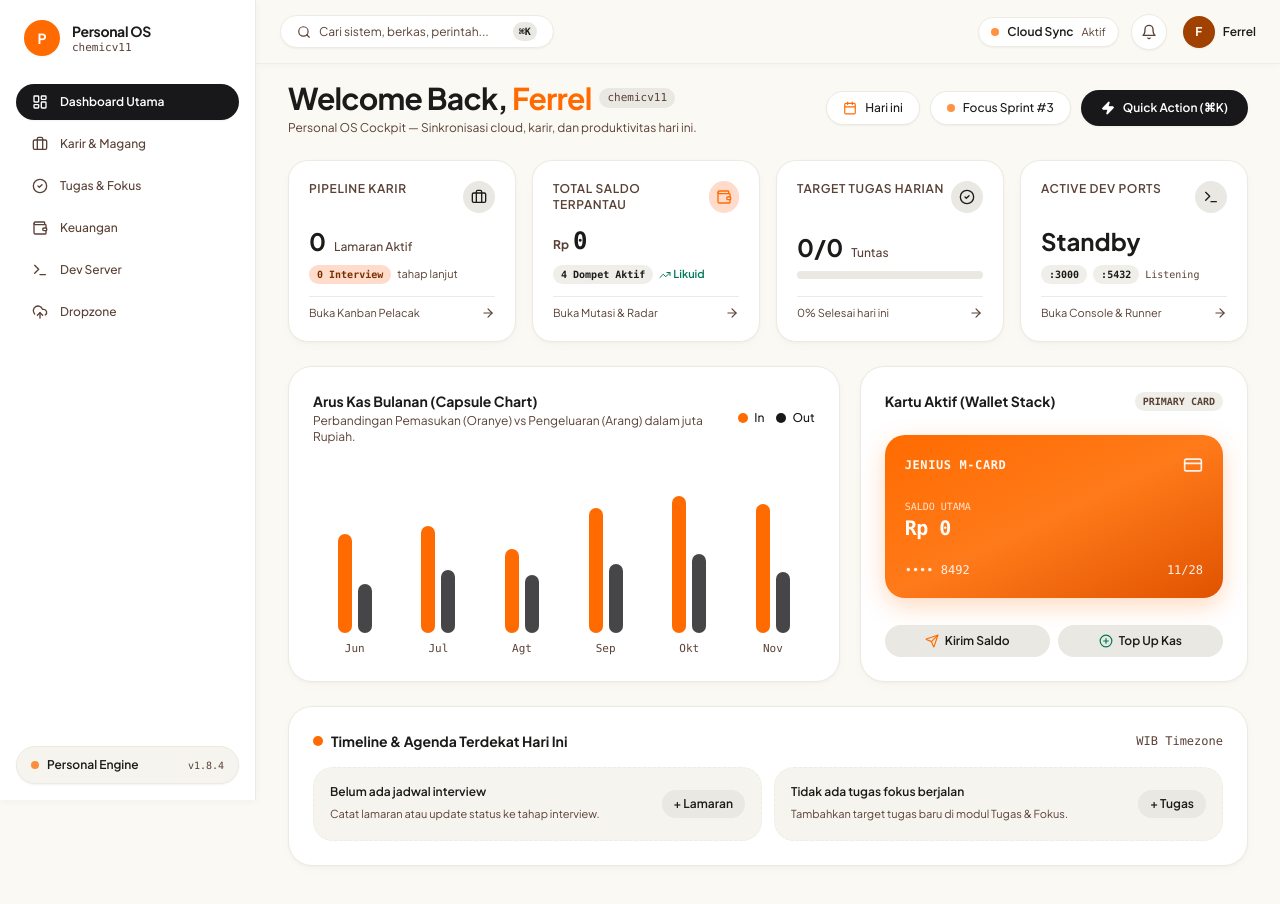
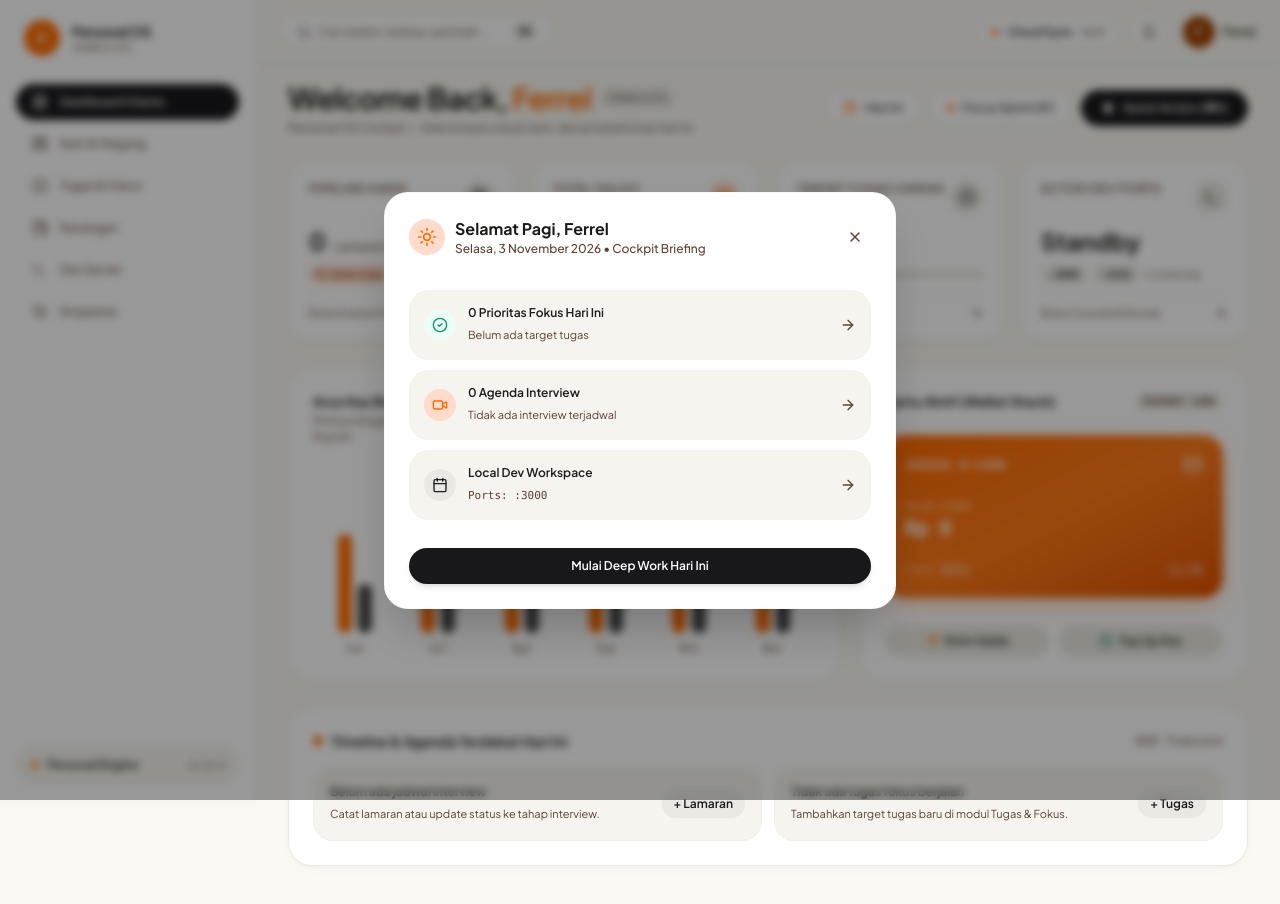
Before and after one commit to FerrelHD/chemicvll, a Next.js app: page / in a window 1280 px wide. Shown: the top 904 px of the page. Built offline with nearby package versions, Linux system fonts and the light colour scheme.

Commit message:
feat(productivity): implement daily morning briefing and automatic P1 task rollover

```diff
--- a/src/app/page.tsx
+++ b/src/app/page.tsx
@@ -1,21 +1,52 @@
 'use client';
 
-import React, { useState } from 'react';
+import React, { useState, useEffect } from 'react';
 import { Sidebar } from '@/components/layout/Sidebar';
 import { Header } from '@/components/layout/Header';
 import { MobileNav } from '@/components/layout/MobileNav';
 import { DashboardCockpit } from '@/components/dashboard/DashboardCockpit';
+import { DailyBriefingModal } from '@/components/dashboard/DailyBriefingModal';
 import { CareerKanban } from '@/components/career/CareerKanban';
 import { TaskManager } from '@/components/tasks/TaskManager';
 import { FinanceManager } from '@/components/finance/FinanceManager';
 import { DevMissionControl } from '@/components/dev/DevMissionControl';
 import { DropzonePanel } from '@/components/dropzone/DropzonePanel';
 import { CommandBar } from '@/components/cmd/CommandBar';
+import { useTaskStore } from '@/stores/useTaskStore';
 
 export default function HomePage() {
   const [activeTab, setActiveTab] = useState('dashboard');
   const [isMobileMenuOpen, setIsMobileMenuOpen] = useState(false);
   const [notice, setNotice] = useState<string | null>(null);
+  const [isBriefingOpen, setIsBriefingOpen] = useState(false);
+  const [rolledOverCount, setRolledOverCount] = useState(0);
+  const executeDailyRollover = useTaskStore((state) => state.executeDailyRollover);
+
+  useEffect(() => {
+    try {
+      const todayStr = new Date().toISOString().split('T')[0];
+      const lastDate = localStorage.getItem('personal_os_last_briefing');
+      if (todayStr !== lastDate) {
+        const res = executeDailyRollover(todayStr, lastDate);
+        if (res.shouldBrief) {
+          setRolledOverCount(res.rolledOverCount);
+          setIsBriefingOpen(true);
+        }
+      }
+    } catch {
+      // In case localStorage is blocked in private browsing
+    }
+  }, [executeDailyRollover]);
+
+  const handleDismissBriefing = () => {
+    try {
+      const todayStr = new Date().toISOString().split('T')[0];
+      localStorage.setItem('personal_os_last_briefing', todayStr);
+    } catch {
+      // Ignore
+    }
+    setIsBriefingOpen(false);
+  };
 
   const showNotification = (msg: string) => {
     setNotice(msg);
@@ -56,6 +87,14 @@ export default function HomePage() {
         {/* Global Command Bar Modal */}
         <CommandBar onNavigate={setActiveTab} onShowNotice={showNotification} />
 
+        {/* Automated Daily Morning Briefing Modal */}
+        <DailyBriefingModal
+          isOpen={isBriefingOpen}
+          rolledOverCount={rolledOverCount}
+          onDismiss={handleDismissBriefing}
+          onNavigate={setActiveTab}
+        />
+
         {/* Main Content Area */}
         <main className="flex-1 w-full pt-20 px-4 md:px-8 pb-24 lg:pb-12 max-w-7xl">
           {activeTab === 'dashboard' && (
--- /dev/null
+++ b/src/components/dashboard/DailyBriefingModal.tsx
@@ -0,0 +1,168 @@
+'use client';
+
+import React from 'react';
+import { useCareerStore } from '@/stores/useCareerStore';
+import { useTaskStore } from '@/stores/useTaskStore';
+import { useDevStore } from '@/stores/useDevStore';
+import { Sun, CheckCircle2, Video, Calendar, ArrowRight, X } from 'lucide-react';
+
+interface DailyBriefingModalProps {
+  isOpen: boolean;
+  rolledOverCount: number;
+  onDismiss: () => void;
+  onNavigate: (tab: string) => void;
+}
+
+export function DailyBriefingModal({
+  isOpen,
+  rolledOverCount,
+  onDismiss,
+  onNavigate,
+}: DailyBriefingModalProps) {
+  const careerItems = useCareerStore((state) => state.items);
+  const tasks = useTaskStore((state) => state.tasks);
+  const projects = useDevStore((state) => state.projects);
+
+  if (!isOpen) return null;
+
+  const todayStr = new Date().toLocaleDateString('id-ID', {
+    weekday: 'long',
+    day: 'numeric',
+    month: 'long',
+    year: 'numeric',
+  });
+
+  const interviewItems = careerItems.filter((i) => i.stage === 'interview');
+  const activeFocusTasks = tasks.filter((t) => t.is_daily_focus && t.status !== 'done');
+  const activePorts = projects.map((p) => `:${p.default_port}`).join(', ');
+
+  return (
+    <div className="fixed inset-0 z-50 flex items-center justify-center p-4 bg-black/40 backdrop-blur-sm animate-in fade-in">
+      <div className="bg-surface-container-lowest rounded-3xl border border-outline/30 shadow-2xl max-w-lg w-full p-6 space-y-5">
+
+        {/* Header */}
+        <div className="flex items-center justify-between pb-3 border-b border-outline/20">
+          <div className="flex items-center gap-2.5">
+            <div className="w-9 h-9 rounded-full bg-primary-fixed flex items-center justify-center text-primary-container">
+              <Sun className="w-5 h-5" />
+            </div>
+            <div>
+              <h3 className="font-bold text-base text-on-surface">
+                Selamat Pagi, Ferrel
+              </h3>
+              <p className="text-xs text-on-surface-variant font-medium">
+                {todayStr} • Cockpit Briefing
+              </p>
+            </div>
+          </div>
+          <button
+            type="button"
+            onClick={onDismiss}
+            className="w-8 h-8 rounded-full hover:bg-surface-container-high flex items-center justify-center text-on-surface-variant hover:text-on-surface transition"
+          >
+            <X className="w-4 h-4" />
+          </button>
+        </div>
+
+        {/* Rollover Notification Banner */}
+        {rolledOverCount > 0 && (
+          <div className="p-3 rounded-2xl bg-primary-fixed/40 border border-primary-container/20 flex items-center gap-2.5 text-xs text-on-surface">
+            <span className="w-2 h-2 rounded-full bg-primary-container animate-pulse flex-shrink-0" />
+            <p>
+              <strong>{rolledOverCount} tugas P1</strong> dari hari sebelumnya otomatis di-rollover ke <em>Daily Focus</em> hari ini.
+            </p>
+          </div>
+        )}
+
+        {/* 3 Bento Briefing Blocks */}
+        <div className="space-y-2.5">
+          {/* Block 1: Daily Focus Tasks */}
+          <div
+            onClick={() => {
+              onNavigate('tasks');
+              onDismiss();
+            }}
+            className="p-3.5 rounded-2xl bg-surface-container-low border border-outline/20 hover:border-outline/40 transition cursor-pointer flex items-center justify-between group"
+          >
+            <div className="flex items-center gap-3">
+              <div className="w-8 h-8 rounded-full bg-emerald-50 text-emerald-600 flex items-center justify-center">
+                <CheckCircle2 className="w-4 h-4" />
+              </div>
+              <div>
+                <span className="font-semibold text-xs text-on-surface block">
+                  {activeFocusTasks.length} Prioritas Fokus Hari Ini
+                </span>
+                <span className="text-[11px] text-on-surface-variant">
+                  {activeFocusTasks.length > 0 ? activeFocusTasks[0].title : 'Belum ada target tugas'}
+                </span>
+              </div>
+            </div>
+            <ArrowRight className="w-4 h-4 text-on-surface-variant group-hover:translate-x-1 transition-transform" />
+          </div>
+
+          {/* Block 2: Interviews / Career Radar */}
+          <div
+            onClick={() => {
+              onNavigate('career');
+              onDismiss();
+            }}
+            className="p-3.5 rounded-2xl bg-surface-container-low border border-outline/20 hover:border-outline/40 transition cursor-pointer flex items-center justify-between group"
+          >
+            <div className="flex items-center gap-3">
+              <div className="w-8 h-8 rounded-full bg-primary-fixed text-primary-container flex items-center justify-center">
+                <Video className="w-4 h-4" />
+              </div>
+              <div>
+                <span className="font-semibold text-xs text-on-surface block">
+                  {interviewItems.length} Agenda Interview
+                </span>
+                <span className="text-[11px] text-on-surface-variant">
+                  {interviewItems.length > 0
+                    ? `${interviewItems[0].entity_name} • ${interviewItems[0].role_or_program}`
+                    : 'Tidak ada interview terjadwal'}
+                </span>
+              </div>
+            </div>
+            <ArrowRight className="w-4 h-4 text-on-surface-variant group-hover:translate-x-1 transition-transform" />
+          </div>
+
+          {/* Block 3: Dev Sockets */}
+          <div
+            onClick={() => {
+              onNavigate('dev');
+              onDismiss();
+            }}
+            className="p-3.5 rounded-2xl bg-surface-container-low border border-outline/20 hover:border-outline/40 transition cursor-pointer flex items-center justify-between group"
+          >
+            <div className="flex items-center gap-3">
+              <div className="w-8 h-8 rounded-full bg-surface-container-high text-on-surface flex items-center justify-center">
+                <Calendar className="w-4 h-4" />
+              </div>
+              <div>
+                <span className="font-semibold text-xs text-on-surface block">
+                  Local Dev Workspace
+                </span>
+                <span className="text-[11px] text-on-surface-variant font-mono">
+                  Ports: {activePorts || ':3000'}
+                </span>
+              </div>
+            </div>
+            <ArrowRight className="w-4 h-4 text-on-surface-variant group-hover:translate-x-1 transition-transform" />
+          </div>
+        </div>
+
+        {/* Action Button */}
+        <div className="pt-2">
+          <button
+            type="button"
+            onClick={onDismiss}
+            className="w-full py-2.5 rounded-full bg-inverse-surface hover:bg-black text-white text-xs font-semibold shadow-md transition active:scale-95"
+          >
+            Mulai Deep Work Hari Ini
+          </button>
+        </div>
+
+      </div>
+    </div>
+  );
+}
--- /dev/null
+++ b/src/lib/daily-rollover.ts
@@ -0,0 +1,38 @@
+import { Task } from '@/types/database';
+
+export interface RolloverResult {
+  shouldBrief: boolean;
+  rolledOverCount: number;
+  updatedTasks: Task[];
+}
+
+export function checkAndExecuteRollover(
+  tasks: Task[],
+  todayStr: string,
+  lastRolloverDate: string | null
+): RolloverResult {
+  // If already briefed today, skip
+  if (lastRolloverDate === todayStr) {
+    return {
+      shouldBrief: false,
+      rolledOverCount: 0,
+      updatedTasks: tasks,
+    };
+  }
+
+  let count = 0;
+  const updatedTasks = tasks.map((task) => {
+    // Unfinished P1 tasks automatically get pushed to daily focus
+    if (task.priority === 1 && task.status !== 'done' && !task.is_daily_focus) {
+      count++;
+      return { ...task, is_daily_focus: true };
+    }
+    return task;
+  });
+
+  return {
+    shouldBrief: true,
+    rolledOverCount: count,
+    updatedTasks,
+  };
+}
--- a/src/stores/useTaskStore.ts
+++ b/src/stores/useTaskStore.ts
@@ -1,5 +1,6 @@
 import { create } from 'zustand';
 import { Task } from '@/types/database';
+import { checkAndExecuteRollover, RolloverResult } from '@/lib/daily-rollover';
 
 interface TaskState {
   tasks: Task[];
@@ -7,6 +8,7 @@ interface TaskState {
   toggleDone: (id: string) => void;
   toggleDailyFocus: (id: string) => void;
   deleteTask: (id: string) => void;
+  executeDailyRollover: (todayStr: string, lastDate: string | null) => RolloverResult;
 }
 
 // Clean slate ready for Ferrel's actual tasks
@@ -51,6 +53,13 @@ export const useTaskStore = create<TaskState>((set) => ({
     })),
   deleteTask: (id) =>
     set((state) => ({ tasks: state.tasks.filter((t) => t.id !== id) })),
+  executeDailyRollover: (todayStr, lastDate) => {
+    const res = checkAndExecuteRollover(useTaskStore.getState().tasks, todayStr, lastDate);
+    if (res.rolledOverCount > 0) {
+      set({ tasks: res.updatedTasks });
+    }
+    return res;
+  },
 }));
 
 // Setup listener for Command Bar integration
```
Also changed, not shown: 1 other file (tests, documents, lock files or other folders).
